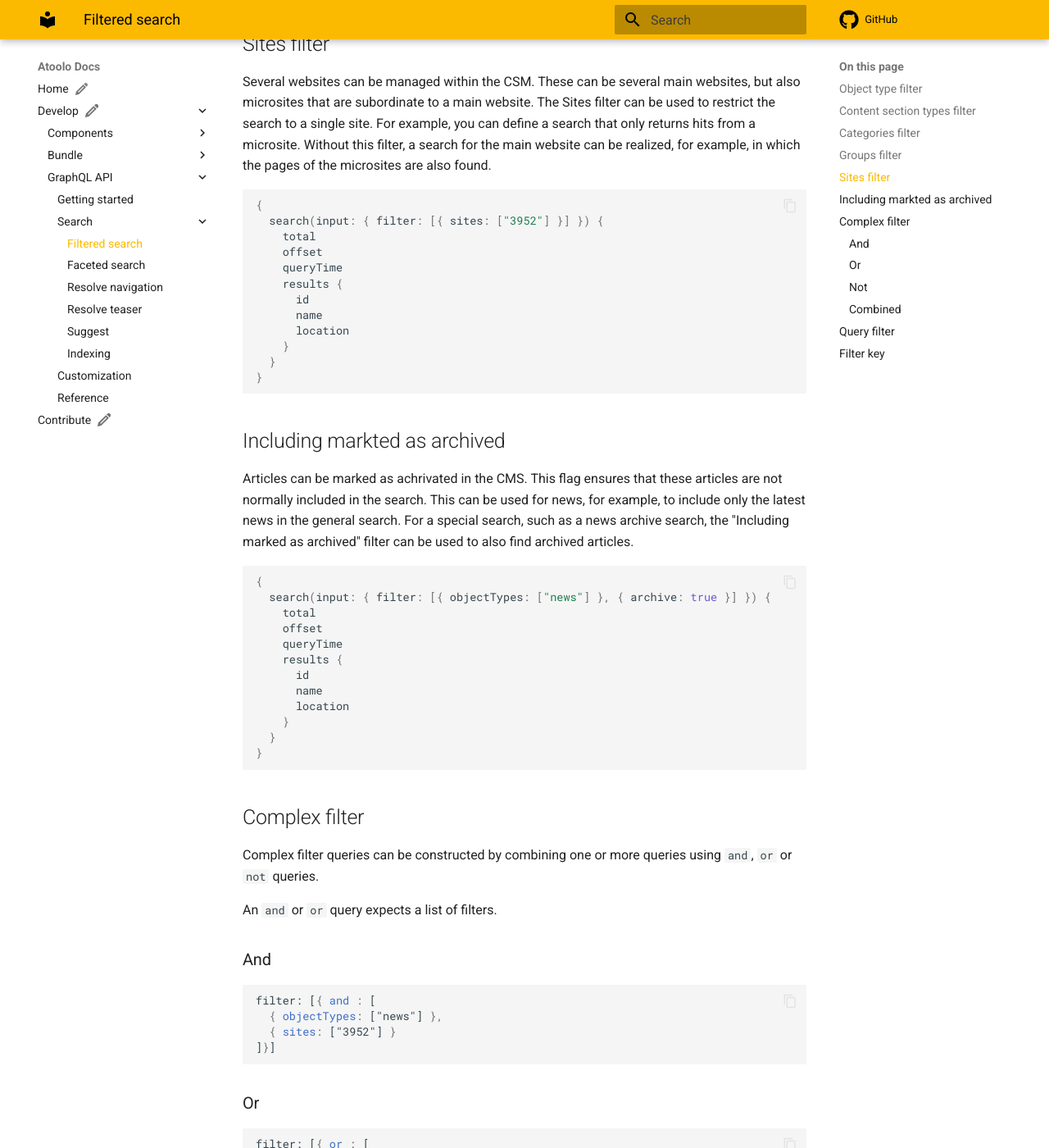
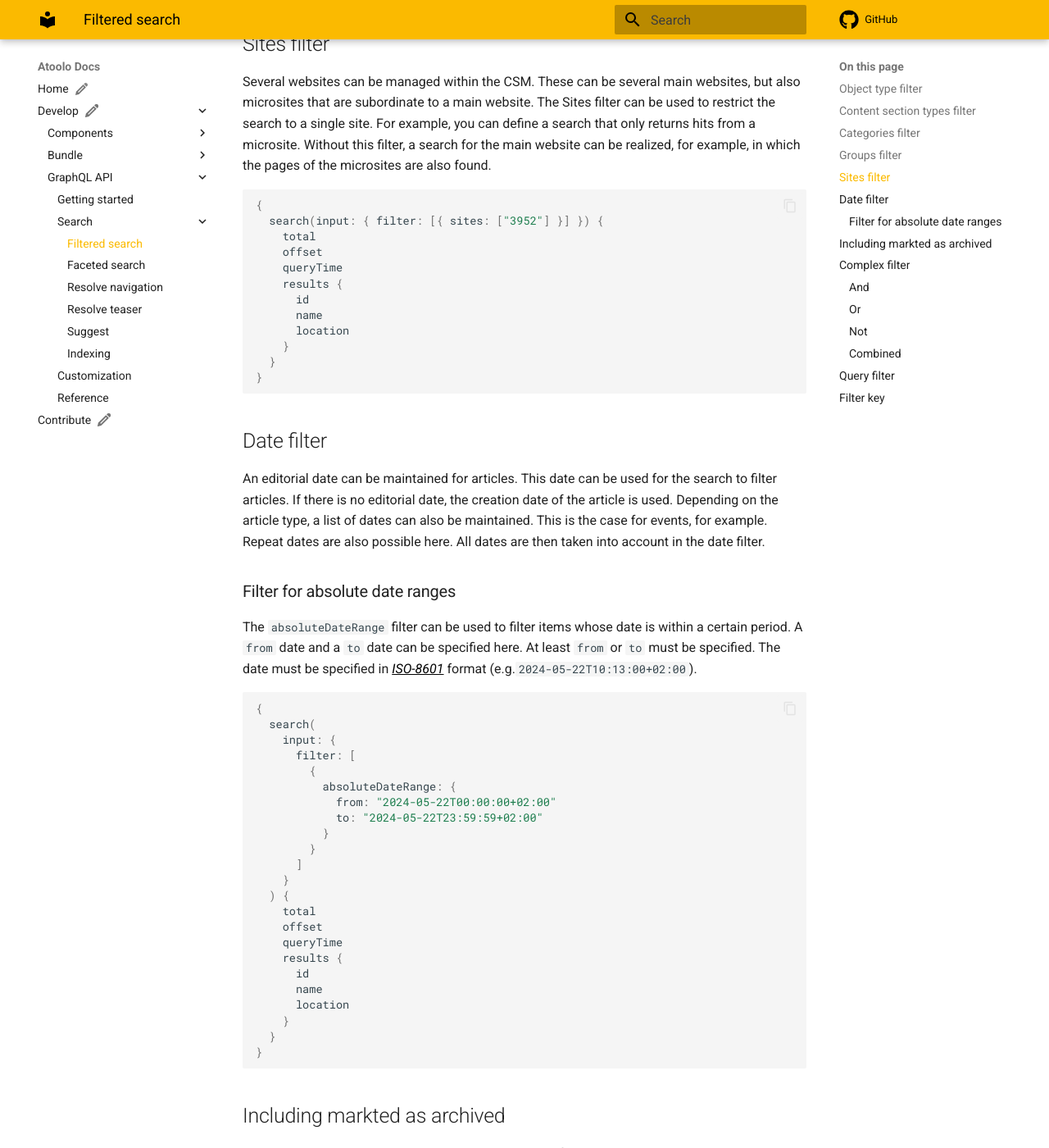
Before and after one commit to sitepark/atoolo-docs, an MkDocs documentation site: the page built from docs/develop/graphql/search/filtered-search.md, in a window 1280 px wide and 1400 px high, scrolled down 2991 px. Shown: the whole window at 82% size. Built offline with MkDocs 1.6.1 and Material for MkDocs 9.7.7, drawn with Linux system fonts in a browser that asks for light colours; comment, search, counter and statistics services are not loaded.

Commit message:
doc: Filter for absolute date ranges

````diff
--- a/docs/develop/graphql/search/filtered-search.md
+++ b/docs/develop/graphql/search/filtered-search.md
@@ -145,6 +145,41 @@ Several websites can be managed within the CSM. These can be several main websit
 }
 ```
 
+## Date filter
+
+An editorial date can be maintained for articles. This date can be used for the search to filter articles. If there is no editorial date, the creation date of the article is used. Depending on the article type, a list of dates can also be maintained. This is the case for events, for example. Repeat dates are also possible here. All dates are then taken into account in the date filter.
+
+### Filter for absolute date ranges
+
+The `absoluteDateRange` filter can be used to filter items whose date is within a certain period. A `from` date and a `to` date can be specified here.
+At least `from` or `to` must be specified. The date must be specified in [ISO-8601](https://www.iso.org/iso-8601-date-and-time-format.html){:target="\_blank"} format (e.g.`2024-05-22T10:13:00+02:00`).
+
+```graphql
+{
+  search(
+    input: {
+      filter: [
+        {
+          absoluteDateRange: {
+            from: "2024-05-22T00:00:00+02:00"
+            to: "2024-05-22T23:59:59+02:00"
+          }
+        }
+      ]
+    }
+  ) {
+    total
+    offset
+    queryTime
+    results {
+      id
+      name
+      location
+    }
+  }
+}
+```
+
 ## Including markted as archived
 
 Articles can be marked as achrivated in the CMS. This flag ensures that these articles are not normally included in the search. This can be used for news, for example, to include only the latest news in the general search. For a special search, such as a news archive search, the "Including marked as archived" filter can be used to also find archived articles.
````
